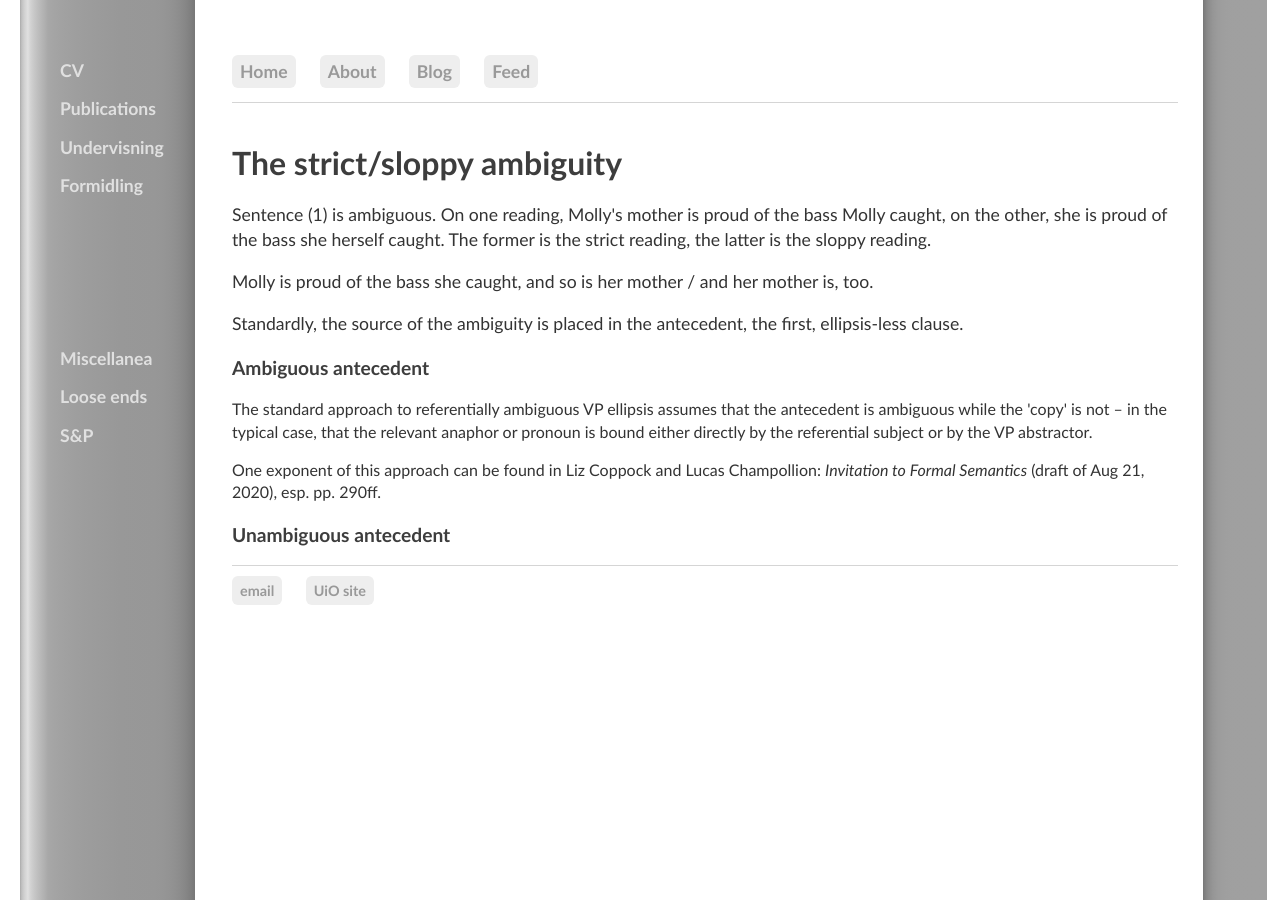
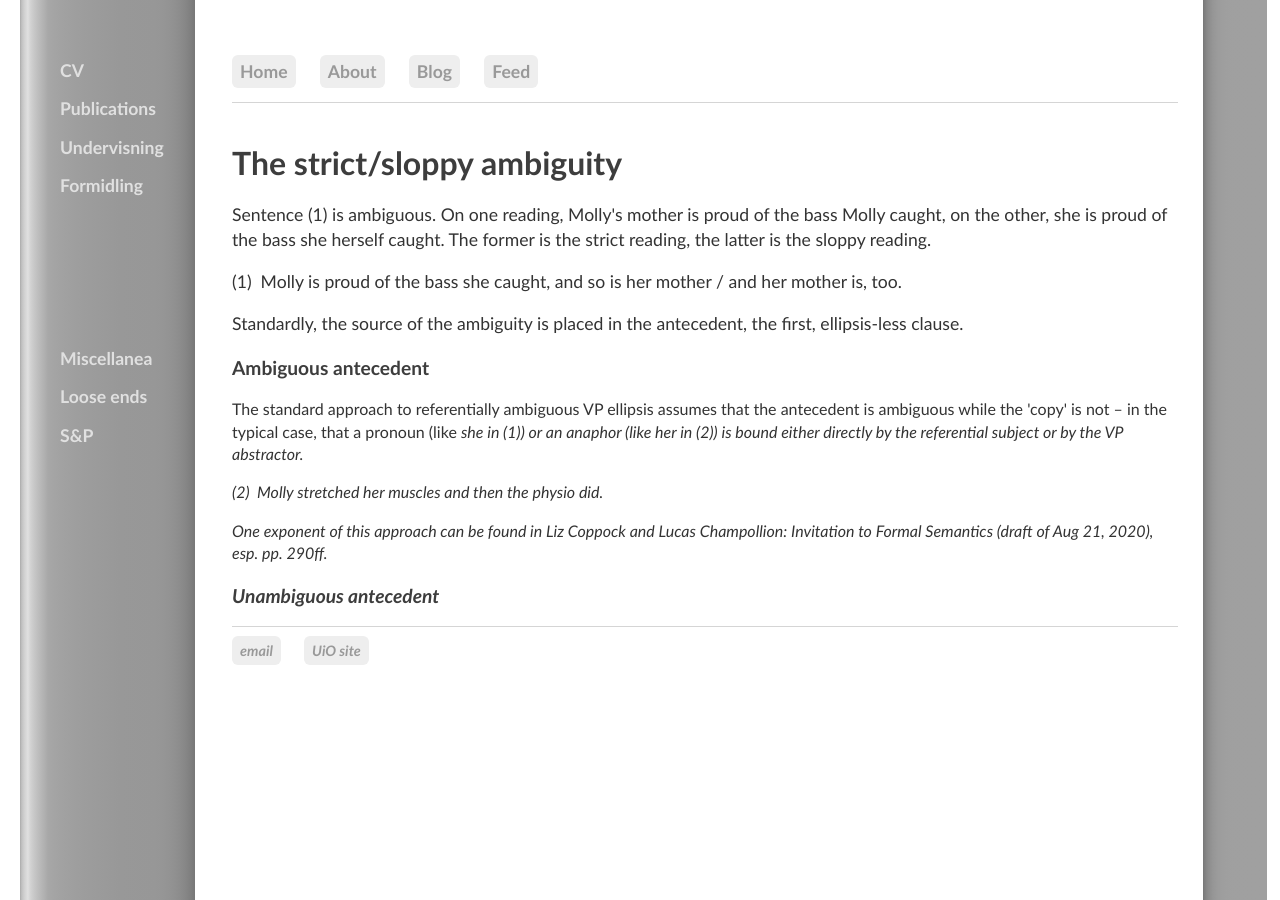
Before and after one commit to kjelljs/kjelljs.github.io, a Jekyll site: the page built from courses/ellipsis/unambig.html, in a window 1280 px wide. Built offline with Jekyll 4.4.1, drawn with Linux system fonts in a browser that asks for light colours.

Commit message:
Update unambig.html

```diff
--- a/courses/ellipsis/unambig.html
+++ b/courses/ellipsis/unambig.html
@@ -3,12 +3,13 @@
 title: "The strict/sloppy ambiguity"
 ---
 <div class="ingress"><p>Sentence (1) is ambiguous. On one reading, Molly's mother is proud of the bass Molly caught, on the other, she is proud of the bass she herself caught. The former is the strict reading, the latter is the sloppy reading.</p>
-<p>Molly is proud of the bass she caught, and so is her mother / and her mother is, too.</p>
+<p>(1) &nbsp;Molly is proud of the bass she caught, and so is her mother / and her mother is, too.</p>
 <p>Standardly, the source of the ambiguity is placed in the antecedent, the first, ellipsis-less clause.
 </p>
 </div>
 <h3>Ambiguous antecedent</h3>
-<p>The standard approach to referentially ambiguous VP ellipsis assumes that the antecedent is ambiguous while the 'copy' is not – in the typical case, that the relevant anaphor or pronoun is bound either directly by the referential subject or by the VP abstractor.</p><p>One exponent of this approach can be found in
+<p>The standard approach to referentially ambiguous VP ellipsis assumes that the antecedent is ambiguous while the 'copy' is not – in the typical case, that a pronoun (like <i>she</> in (1)) or an anaphor (like <i>her</i> in (2)) is bound either directly by the referential subject or by the VP abstractor.</p>
+<p>(2) &nbsp;Molly stretched her muscles and then the physio did.</p><p>One exponent of this approach can be found in
 Liz Coppock and Lucas Champollion: <i>Invitation to Formal Semantics</i> (draft of Aug 21, 2020), esp. pp. 290ff.
 </p>
 <h3>Unambiguous antecedent</h3>
```
